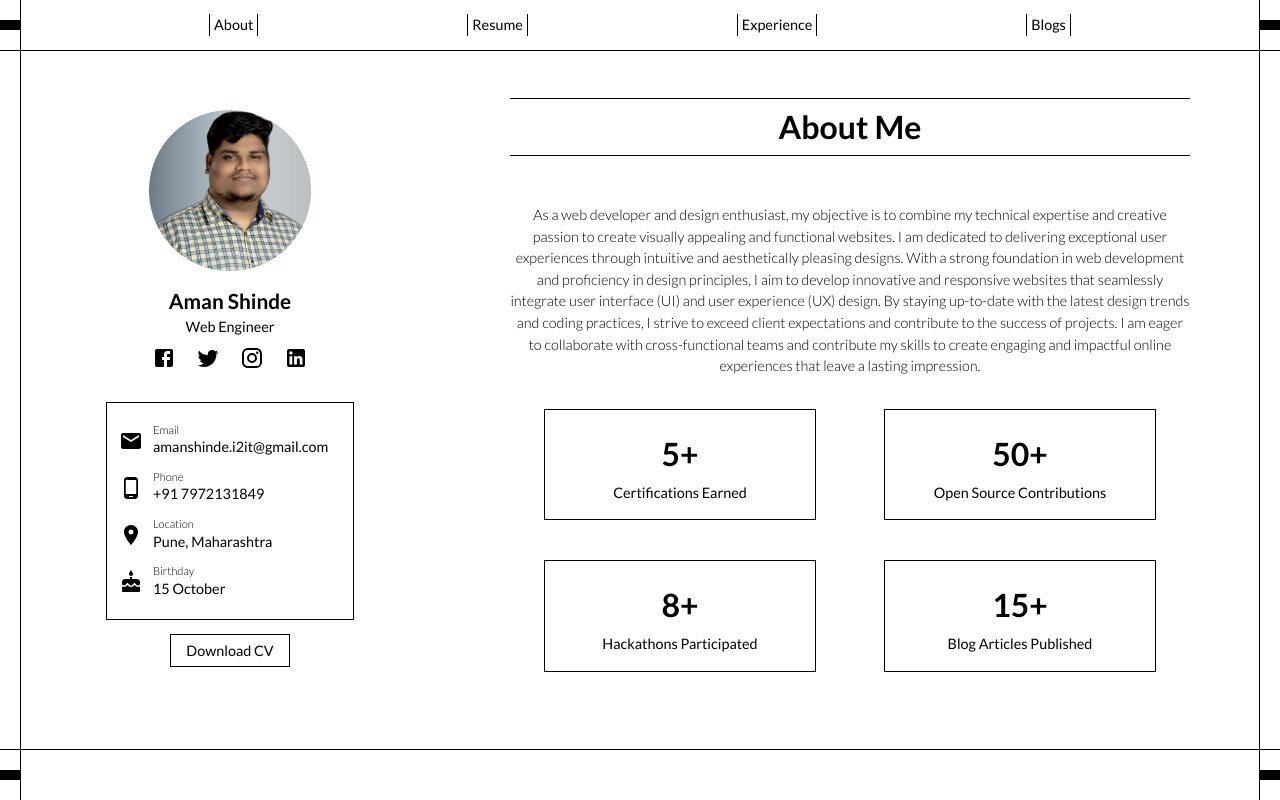
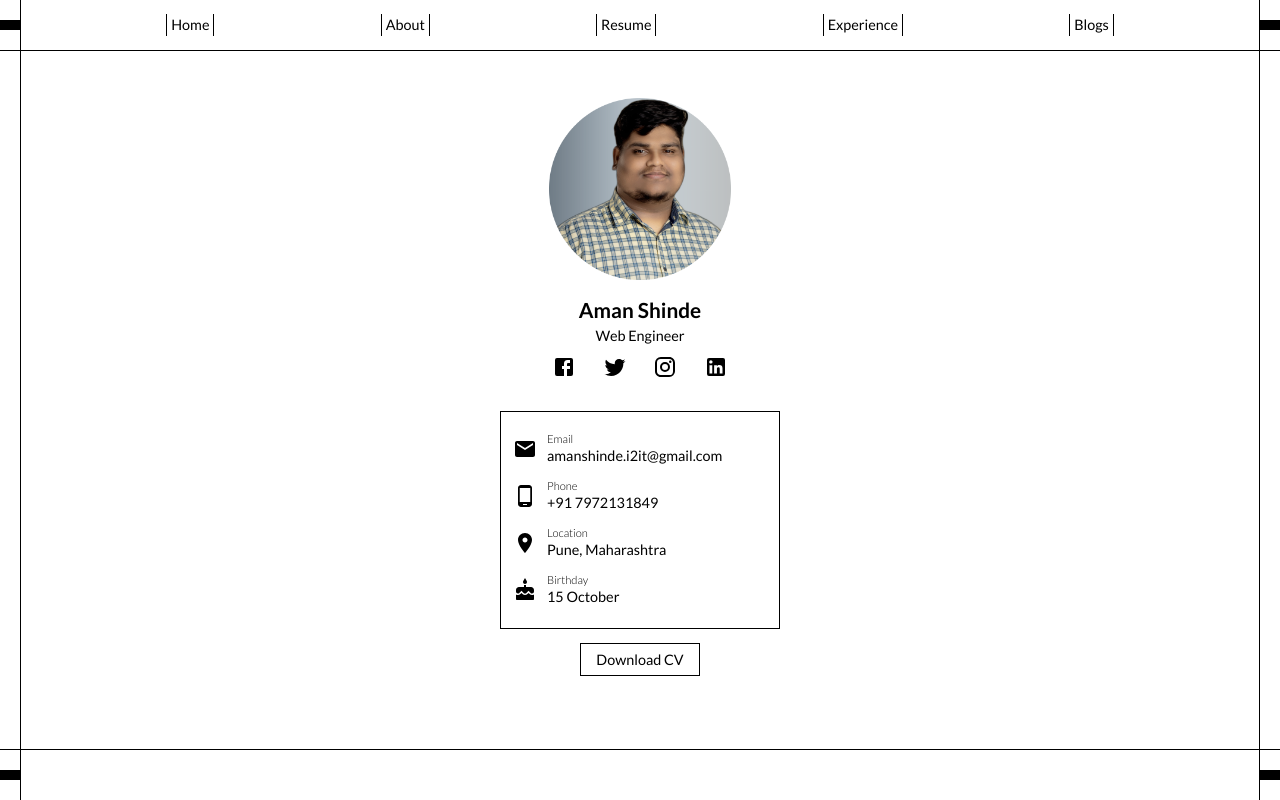
Before and after one commit to Aman-Shinde/portfolio, a React (Vite) app: page /#/ in a window 1280 px wide. Built offline with nearby package versions, Linux system fonts and the light colour scheme.

Commit message:
changed layout of main page

```diff
--- a/src/App.jsx
+++ b/src/App.jsx
@@ -6,6 +6,7 @@ import Loader from './components/Loader';
 
 import MobileContainer from './MobileContainer';
 
+import NewLayout from "./components/NewLayout";
 
 function App() {
   const [loading, setLoading] = useState(true);
@@ -22,9 +23,9 @@ function App() {
       ) : (
         <>
           <Frame />
-          <Layout>
+          <NewLayout>
             <MobileContainer />
-          </Layout>
+          </NewLayout>
         </>
       )
       }
--- a/src/MobileContainer.jsx
+++ b/src/MobileContainer.jsx
@@ -1,15 +1,27 @@
+import { Box } from '@mui/material';
+
 import About from "./sections/About";
 import Resume from "./sections/Resume";
 import Experience from "./sections/Experience";
 import Blog from "./sections/Blog";
+import Home from "./sections/Home";
+
 
 function MobileContainer() {
     return (
+
+        // <>
+        //     <About/>
+        //     <Resume/>
+        //     <Experience/>
+        //     <Blog/>
+        // </>
         <>
-            <About/>
-            <Resume/>
-            <Experience/>
-            <Blog/>
+            <Home />
+            <About />
+            <Resume />
+            <Experience />
+            <Blog />
         </>
     )
 }
--- a/src/components/Frame.jsx
+++ b/src/components/Frame.jsx
@@ -137,6 +137,7 @@ function Frame({pageType}) {
   return (
     <Box sx={frameStyles.frameContainer}>
       <Box sx={{ ...frameStyles.topBottomBar, ...frameStyles.topBar, ...frameStyles.horizontalLinkContainer, ...desktopDisplayLinks }}>
+      <Link className="lato-regular font-size-md" href="#home" underline="none" sx={frameStyles.desktopLink}>  Home  </Link>
         <Link className="lato-regular font-size-md" href="#about" underline="none" sx={frameStyles.desktopLink}>  About  </Link>
         <Link className="lato-regular font-size-md" href="#resume" underline="none" sx={frameStyles.desktopLink}>  Resume  </Link>
         <Link className="lato-regular font-size-md" href="#work" underline="none" sx={frameStyles.desktopLink}>  Experience  </Link>
--- /dev/null
+++ b/src/components/NewLayout.jsx
@@ -0,0 +1,40 @@
+import React from 'react'
+import { Box } from '@mui/material';
+
+function NewLayout({ children }) {
+
+    const containerWrapperStyle = {
+        position: "relative",
+        padding: { lg: "48px", md: "32px", sm: "16px", xs: "16px" },
+        margin: { lg: "50px 20px", md: "50px 20px", sm: "30px 30px", xs: "30px 30px" },
+        height: { lg: "calc(100vh - 100px)", md: "calc(100vh - 100px)", sm: "auto", xs: "auto" },
+        maxWidth: "100%"
+    };
+
+    const containerStyle = {
+        width: { lg: "1100px", md: "100%", sm: "100%", xs: "100%" },
+        height: "100%",
+        flexDirection: { lg: "row", md: "row", sm: "column", xs: "column" },
+        margin: "0px auto",
+        justifyContent: "space-between"
+    };
+
+
+    return (
+        <Box sx={containerWrapperStyle}>
+
+            <Box sx={containerStyle}>
+
+                <Box className="main-container" sx={{ height: "100%", width: { lg: "680px", md: "400px", sm: "100%", xs: "100%" }, overflowY: "scroll", margin: "0px auto", scrollBehavior: "smooth" }}>
+
+                    {children}
+
+                </Box>
+
+            </Box>
+
+        </Box>
+    )
+}
+
+export default NewLayout
--- /dev/null
+++ b/src/sections/Home.jsx
@@ -0,0 +1,120 @@
+import React from 'react'
+import { Box, Stack, Link } from '@mui/material';
+import FacebookIcon from '@mui/icons-material/Facebook';
+import TwitterIcon from '@mui/icons-material/Twitter';
+import InstagramIcon from '@mui/icons-material/Instagram';
+import LinkedInIcon from '@mui/icons-material/LinkedIn';
+import EmailIcon from '@mui/icons-material/Email';
+import PhoneAndroidIcon from '@mui/icons-material/PhoneAndroid';
+import LocationOnIcon from '@mui/icons-material/LocationOn';
+import CakeIcon from '@mui/icons-material/Cake';
+
+function Home() {
+
+    const BASE_URL = '/portfolio/';
+
+    const containerStyle = {
+        width: { lg: "280px", md: "300px", sm: "100%", xs: "100%" },
+        margin: "48px auto",
+        marginTop: "0px"
+    };
+
+    const profileImageStyle = {
+        width: "100%"
+    };
+
+    const nameStyle = {
+        fontSize: "lg",
+        fontWeight: "bold",
+        fontFamily: "lato"
+    };
+
+    const socialIconsStyle = {
+        width: "70%",
+        margin: "0px auto",
+        marginBottom: "20px",
+        textAlign: "center"
+    };
+
+    const contactInfoContainerStyle = {
+        width: "100%",
+        margin: "0px auto",
+        marginTop: "32px",
+        textAlign: "center",
+        padding: "20px 12px",
+        border: "0.5px solid black"
+    };
+
+    const contactInfoItemStyle = {
+        mb: "12px"
+    };
+
+    return (
+        <Box id="home" sx={containerStyle}>
+
+            <Box sx={{ width: "65%", margin: "0px auto", marginBottom: "10px", textAlign: "center" }}>
+                <img src="./profile-pic.png" alt="profile-pi" style={profileImageStyle} />
+            </Box>
+
+            <Box sx={socialIconsStyle}>
+
+                <p className="font-size-lg lato-bold" style={nameStyle}> <b> Aman Shinde </b> </p>
+
+                <p className="font-size-md lato-regular" style={{ margin: "0px auto", marginBottom: "8px" }}> Web Engineer </p>
+
+                <Stack direction="row" justifyContent="space-between" sx={{ width: "90%", margin: "0px auto" }}>
+                    <FacebookIcon />
+                    <TwitterIcon />
+                    <InstagramIcon />
+                    <LinkedInIcon />
+                </Stack>
+
+            </Box>
+
+            <Box sx={contactInfoContainerStyle}>
+
+                <Stack direction="row" alignItems="center" sx={contactInfoItemStyle}>
+                    <EmailIcon sx={{ mr: "10px" }} />
+                    <Box textAlign="left">
+                        <p className="font-size-sm lato-light"> Email </p>
+                        <p className="font-size-md lato-regular"> amanshinde.i2it@gmail.com </p>
+                    </Box>
+                </Stack>
+
+                <Stack direction="row" alignItems="center" sx={contactInfoItemStyle}>
+                    <PhoneAndroidIcon sx={{ mr: "10px" }} />
+                    <Box textAlign="left">
+                        <p className="font-size-sm lato-light"> Phone </p>
+                        <p className="font-size-md lato-regular"> +91 7972131849 </p>
+                    </Box>
+                </Stack>
+
+                <Stack direction="row" alignItems="center" sx={contactInfoItemStyle}>
+                    <LocationOnIcon sx={{ mr: "10px" }} />
+                    <Box textAlign="left">
+                        <p className="font-size-sm lato-light"> Location </p>
+                        <p className="font-size-md lato-regular"> Pune, Maharashtra </p>
+                    </Box>
+                </Stack>
+
+                <Stack direction="row" alignItems="center">
+                    <CakeIcon sx={{ mr: "10px" }} />
+                    <Box textAlign="left">
+                        <p className="font-size-sm lato-light"> Birthday </p>
+                        <p className="font-size-md lato-regular"> 15 October </p>
+                    </Box>
+                </Stack>
+
+            </Box>
+
+            <Box sx={{ width: "100%", margin: "0px auto", marginTop: "20px", textAlign: "center" }}>
+                <Link href={`${BASE_URL}resume.pdf`} rel="noopener noreferrer" className="font-size-md lato-regular" sx={{ textDecoration: "none", cursor: "pointer", padding: "7px 15px", color: "black", border: "1px solid black", borderRadius: "0", textTransform: "capitalize", '&:hover': { backgroundColor: "black", color: "white" } }}>
+                    Download CV
+                </Link>
+            </Box>
+
+        </Box>
+    )
+}
+
+export default Home
```
Also changed, not shown: 1 other file (tests, documents, lock files or other folders).
